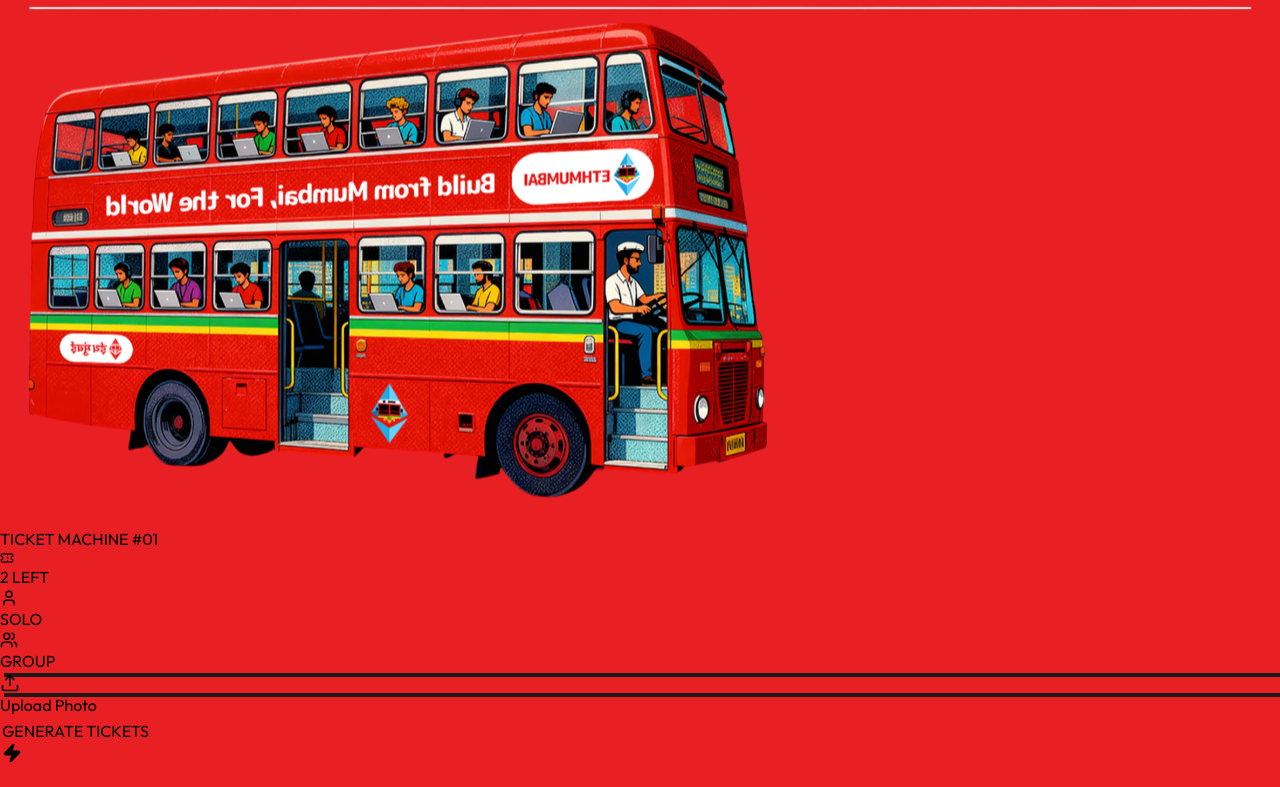
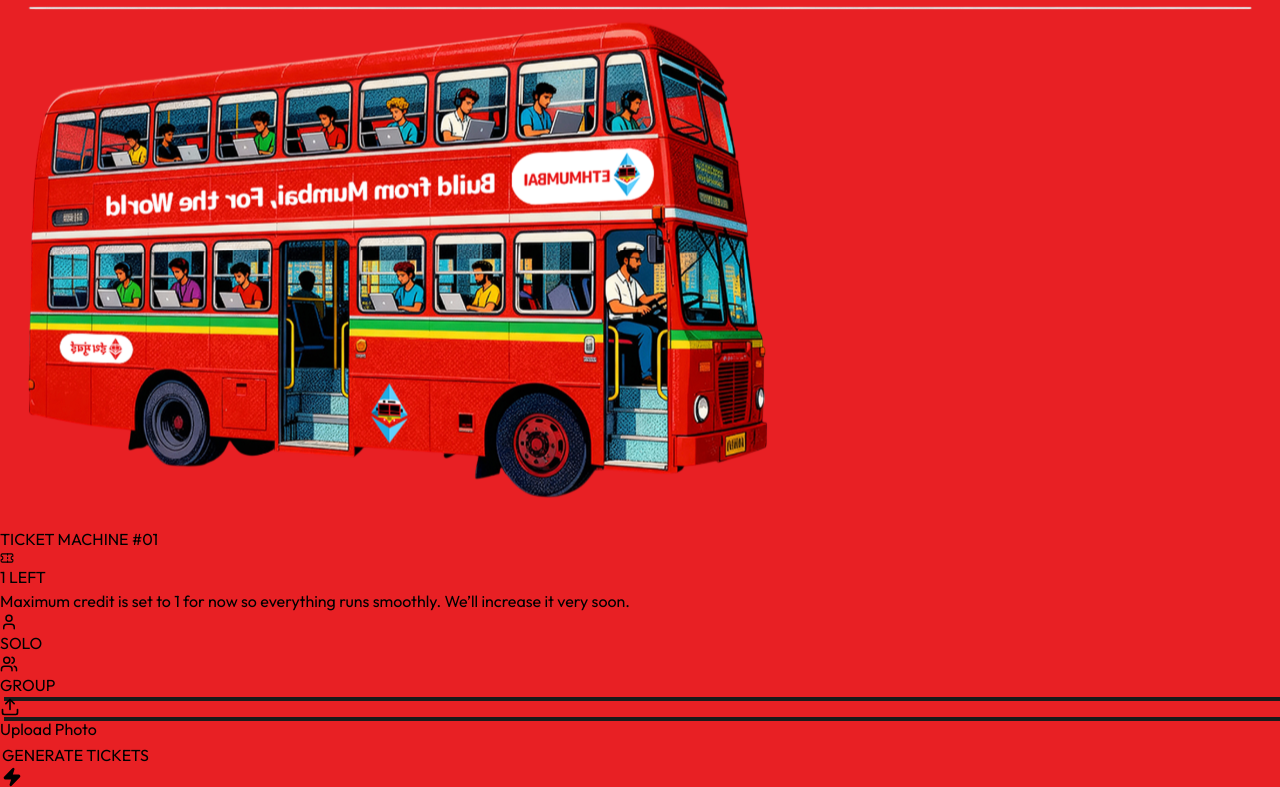
Before and after one commit to jaiswalraj03014/eth_bom, a React (Vite) app in the folder eth-mumbai-avatar/: page / in a window 1280 px wide. Shown: the part 2549-3336 px from the top of the page. Before the commit the page ends 3312 px from the top, so only its background shows below. Built offline with nearby package versions, Linux system fonts and the light colour scheme.

Commit message:
new commit

```diff
--- a/eth-mumbai-avatar/src/App.tsx
+++ b/eth-mumbai-avatar/src/App.tsx
@@ -302,7 +302,7 @@
 };
 
 // CONSTANT FOR CREDITS
-const MAX_CREDITS = 2;
+const MAX_CREDITS = 1;
 
 export default function ETHMumbaiApp() {
   const [image, setImage] = useState<string | null>(null);
@@ -506,6 +506,12 @@
 
                     {!generatedImage ? (
                         <div className="w-full space-y-4">
+
+                            {/* NEW TEXT ADDED HERE */}
+                            <p className="text-center text-xs font-bold text-red-500 bg-red-100 p-2 rounded border border-red-300">
+                            Maximum credit is set to 1 for now so everything runs smoothly. We’ll increase it very soon.
+                            </p>
+
                             <div className="flex w-full border-2 border-black rounded-lg overflow-hidden hard-shadow">
                                 <button
                                     onClick={() => setIsGroupMode(false)}
```
